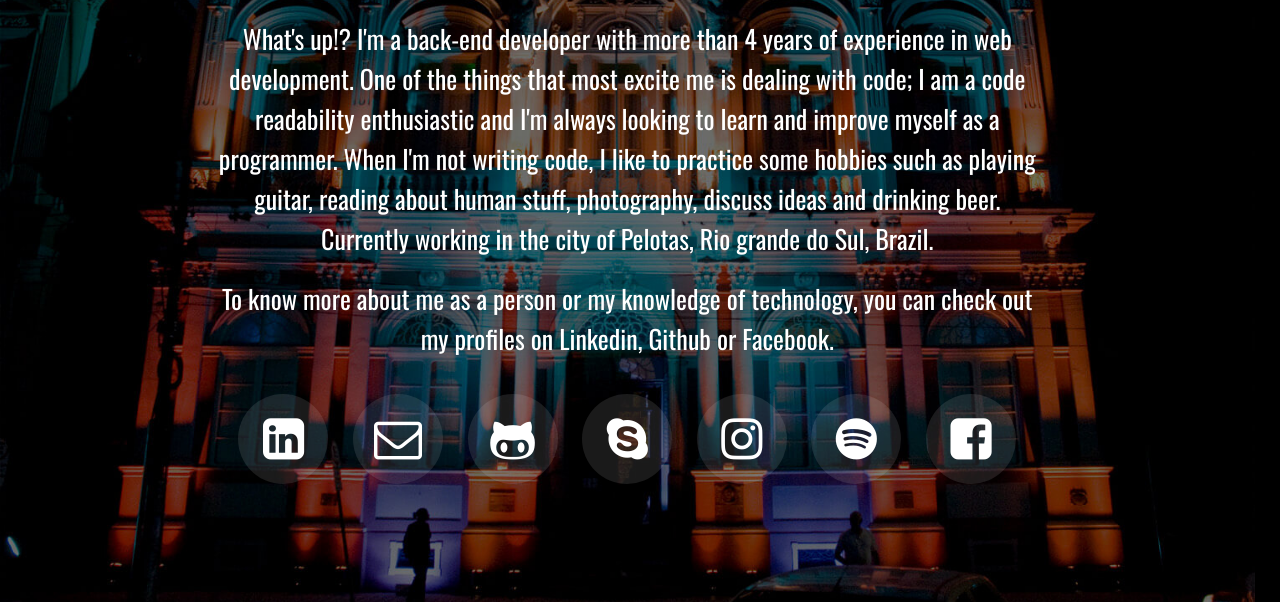
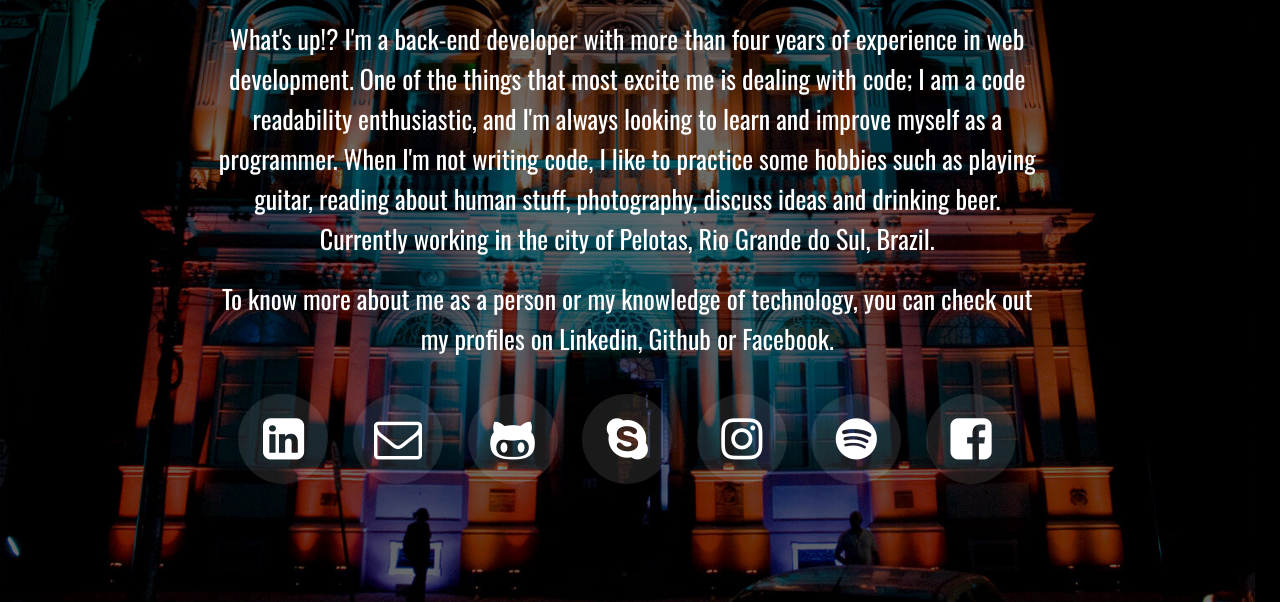
Before and after one commit to patarkf/patarkf.github.io, a plain HTML site: page index.html in a window 1280 px wide. Shown: the part 198-800 px from the top of the page. Drawn offline with nearby package versions, Linux system fonts and the light colour scheme.

Commit message:
Update index.html

```diff
--- a/index.html
+++ b/index.html
@@ -33,12 +33,12 @@
 			<div class="boxContent">
 				<h1 class="boxContent-title">PATRICK FERREIRA</h1>
 				<p class="boxContent-description">
-					What's up!? I'm a back-end developer with more than 4 years of experience in web development.
-					One of the things that most excite me is dealing with code; I am a code readability enthusiastic
+					What's up!? I'm a back-end developer with more than four years of experience in web development.
+					One of the things that most excite me is dealing with code; I am a code readability enthusiastic,
 					and I'm always looking to learn and improve myself as a programmer. When I'm not writing
 					code, I like to practice some hobbies such as playing guitar, reading about human stuff,
 					photography, discuss ideas and drinking beer. Currently working in the city of Pelotas, Rio
-					grande do Sul, Brazil.
+					Grande do Sul, Brazil.
 				</p>
 				<p class="boxContent-technologies">
 					To know more about me as a person or my knowledge of technology, you can check out my profiles on
```
